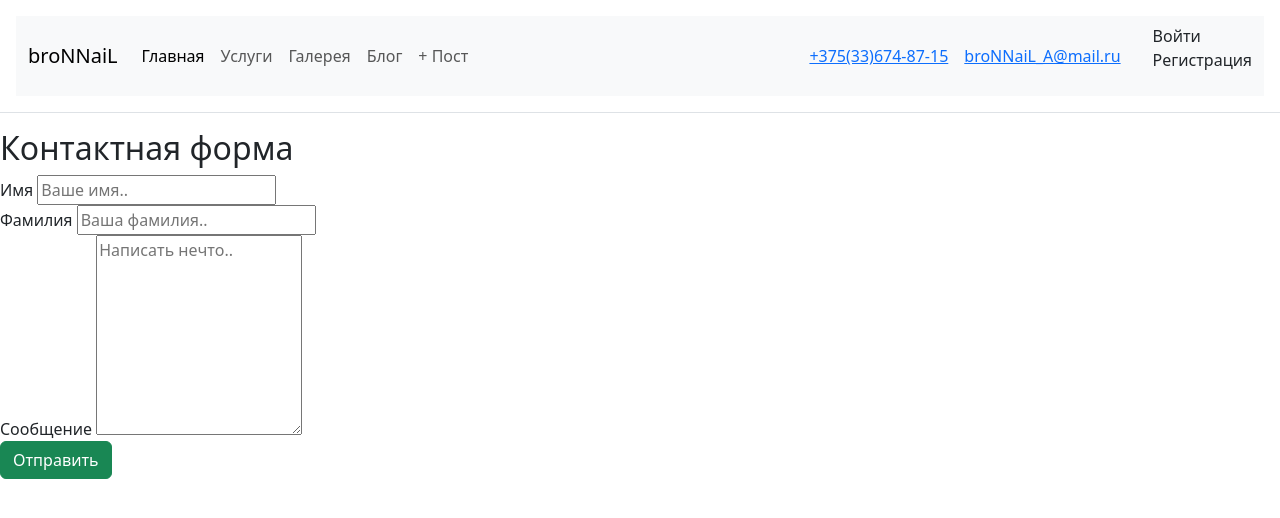
After one commit to TaniaVA/Mysite, a Django app: page /accounts/contact_form/ in a window 1280 px wide. The commit adds this page. Shown: the top 518 px of the page. Run offline with Django 4.2, Linux system fonts and the light colour scheme; some libraries are stand-ins or nearby versions.

Commit message:
add bootstrap crispy forms

```diff
--- a/accounts/urls.py
+++ b/accounts/urls.py
@@ -1,7 +1,7 @@
 from django.urls import path
-from .views import SignUpView
-
+from .views import SignUpView, ContactFormView
 
 urlpatterns = [
     path("signup/", SignUpView.as_view(), name="signup"),
+    path('contact_form/', ContactFormView.as_view(), name='contact_form'),
 ]
--- a/accounts/views.py
+++ b/accounts/views.py
@@ -1,5 +1,5 @@
 from django.urls import reverse_lazy
-from django.views.generic import CreateView
+from django.views.generic import CreateView, TemplateView
 
 from .forms import CustomUserCreationForm
 
@@ -8,3 +8,6 @@ class SignUpView(CreateView):
     form_class = CustomUserCreationForm
     success_url = reverse_lazy('login')
     template_name = "registration/signup.html"
+
+class ContactFormView(TemplateView):
+    template_name = "registration/contact_form.html"
--- a/frontend/urls.py
+++ b/frontend/urls.py
@@ -3,5 +3,5 @@ from django.urls import path
 from .views import HomePageView
 
 urlpatterns = [
-    path("", HomePageView.as_view(), name="home")
+    path("", HomePageView.as_view(), name="home"),
 ]
--- a/templates/base.html
+++ b/templates/base.html
@@ -11,7 +11,6 @@
           integrity="sha384-GLhlTQ8iRABdZLl6O3oVMWSktQOp6b7In1Zl3/Jr59b6EGGoI1aFkw7cmDA6j6gD" crossorigin="anonymous">
 </head>
 <body>
-<div class="container">
 <header class="p-3 mb-3 border-bottom">
     <nav class="navbar navbar-expand-lg bg-body-tertiary">
         <div class="container-fluid">
@@ -45,8 +44,7 @@
                     <div class="me-3">
                         <a href="tel:+375(33)674-87-15"><i class="telephone-fill"></i>+375(33)674-87-15</a>
                     </div>
-                        <div>
-                            <a href="mailto:broNNaiL_A@mail.ru"><i class="envelope-fill"></i>broNNaiL_A@mail.ru</a>
+                    <div><a href="{% url 'contact_form' %}"><i class="envelope-fill"></i>broNNaiL_A@mail.ru</a>
                     </div>
                 </div>
                 <ul>
--- /dev/null
+++ b/templates/registration/contact_form.html
@@ -0,0 +1,27 @@
+{% extends "base.html" %}
+{% load crispy_forms_tags %}
+
+{% block title %}Войти{% endblock title %}
+
+{% block content %}
+<h2>Контактная форма</h2>
+<div class="col-3">
+    <form method="post">
+        {% csrf_token %}
+        {{ form|crispy }}
+        <div>
+            <label for="fname">Имя</label>
+            <input type="text" id="fname" name="firstname" placeholder="Ваше имя..">
+        </div>
+        <div>
+            <label for="lname">Фамилия</label>
+            <input type="text" id="lname" name="lastname" placeholder="Ваша фамилия..">
+        </div>
+        <div>
+            <label for="subject">Сообщение</label>
+            <textarea id="subject" name="subject" placeholder="Написать нечто.." style="height:200px"></textarea>
+        </div>
+        <button class="btn btn-success" type="submit">Отправить</button>
+    </form>
+</div>
+{% endblock content %}
```
Also changed, not shown: mysite/settings.py (+7 -0 lines), templates/registration/login.html (+8 -5 lines), templates/registration/signup.html (+8 -5 lines), frontend/views.py (line endings or trailing spaces). Lines whose indentation alone changed are shown as unchanged.
